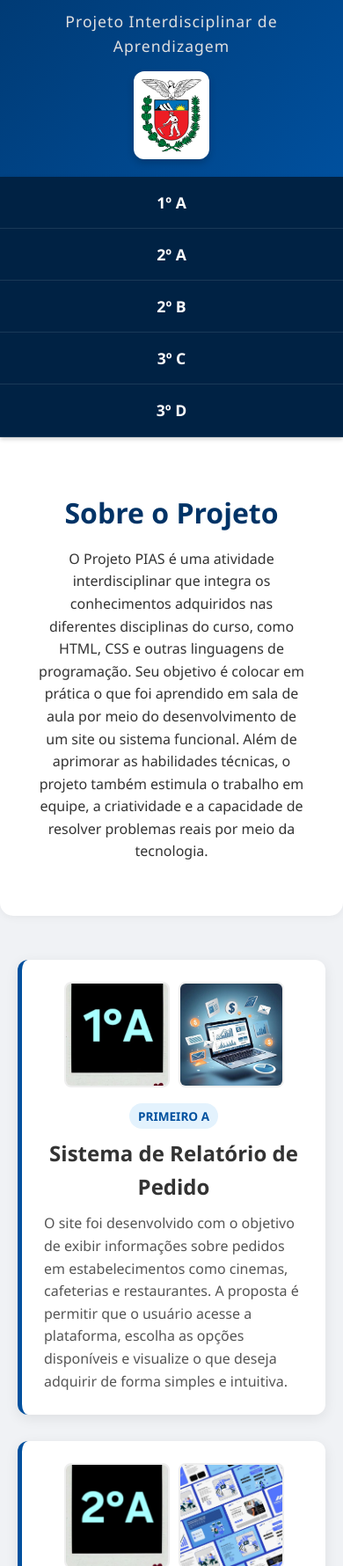
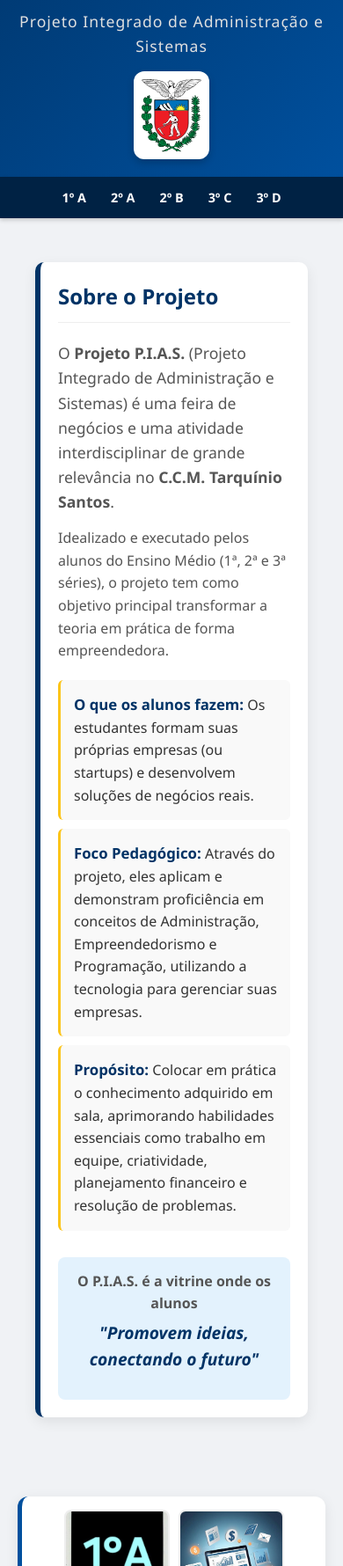
Before and after one commit to M3lssa/descri-o-do-pias, a plain HTML site: page index.html in a window 390 px wide. Shown: the part 220-2000 px from the top of the page at 88% size. Drawn offline with Linux system fonts and the light colour scheme.

Commit message:
Add files via upload

```diff
--- a/index.html
+++ b/index.html
@@ -17,7 +17,7 @@
                 <p class="rainbow">
                     <span id="pp">P.</span><span id="ii">I.</span><span id="aa">A.</span><span id="ss">S.</span>
                 </p>
-                <p class="subtitulo">Projeto Interdisciplinar de Aprendizagem</p>
+                <p class="subtitulo">Projeto Integrado de Administração e Sistemas</p>
             </div>
 
             <img class="parana" src="imagens/Brasão_do_Paraná.svg" alt="Brasão PR" onerror="this.style.display='none'">
@@ -37,9 +37,35 @@
     <main>
         <section id="pias" class="intro-section">
             <div class="container">
-                <h1>Sobre o Projeto</h1>
-                <p>O Projeto PIAS é uma atividade interdisciplinar que integra os conhecimentos adquiridos nas diferentes disciplinas do curso, como HTML, CSS e outras linguagens de programação. Seu objetivo é colocar em prática o que foi aprendido em sala de aula por meio do desenvolvimento de um site ou sistema funcional. Além de aprimorar as habilidades técnicas, o projeto também estimula o trabalho em equipe, a criatividade e a capacidade de resolver problemas reais por meio da tecnologia.</p>
-            </div>
+
+                <div class="quadro-texto">
+                    <h1>Sobre o Projeto</h1>
+
+                    <p class="texto-destaque">
+                        O <strong>Projeto P.I.A.S.</strong> (Projeto Integrado de Administração e Sistemas) é uma feira de negócios e uma atividade interdisciplinar de grande relevância no <strong>C.C.M. Tarquínio Santos</strong>.
+                    </p>
+
+                    <p>
+                        Idealizado e executado pelos alunos do Ensino Médio (1ª, 2ª e 3ª séries), o projeto tem como objetivo principal transformar a teoria em prática de forma empreendedora.
+                    </p>
+
+                    <ul class="lista-projetos">
+                        <li>
+                            <strong>O que os alunos fazem:</strong> Os estudantes formam suas próprias empresas (ou startups) e desenvolvem soluções de negócios reais.
+                        </li>
+                        <li>
+                            <strong>Foco Pedagógico:</strong> Através do projeto, eles aplicam e demonstram proficiência em conceitos de Administração, Empreendedorismo e Programação, utilizando a tecnologia para gerenciar suas empresas.
+                        </li>
+                        <li>
+                            <strong>Propósito:</strong> Colocar em prática o conhecimento adquirido em sala, aprimorando habilidades essenciais como trabalho em equipe, criatividade, planejamento financeiro e resolução de problemas.
+                        </li>
+                    </ul>
+
+                    <div class="frase-final">
+                        <p>O P.I.A.S. é a vitrine onde os alunos <br> <em>"Promovem ideias, conectando o futuro"</em></p>
+                    </div>
+                </div>
+                </div>
         </section>
 
         <div class="container">
@@ -51,9 +77,9 @@
                 </div>
                 <div class="texto-turma">
                     <span class="tag-turma">Primeiro A</span>
-                    <h2>Sistema de Relatório de Pedido</h2>
+                    <h2>Sistema Para Pedido</h2>
                     <p>
-                        O site foi desenvolvido com o objetivo de exibir informações sobre pedidos em estabelecimentos como cinemas, cafeterias e restaurantes. A proposta é permitir que o usuário acesse a plataforma, escolha as opções disponíveis e visualize o que deseja adquirir de forma simples e intuitiva.
+                        O página foi desenvolvido com o objetivo de exibir informações sobre pedidos em estabelecimentos como cinemas, cafeterias e restaurantes. A proposta é permitir que o usuário acesse a plataforma, escolha as opções disponíveis e visualize o que deseja adquirir de forma simples e intuitiva.
                     </p>
                 </div>
             </section>
@@ -67,7 +93,7 @@
                     <span class="tag-turma">Segundo A</span>
                     <h2>Divulgação Empresarial</h2>
                     <p>
-                        Desenvolvido para funcionar como um cartão de visita digital. Oferece informações sobre a identidade da empresa, serviços e formas de contato. O objetivo é fornecer uma plataforma online acessível onde visitantes possam entender o negócio rapidamente.
+                        Desenvolvido para funcionar como um cartão de visita digital e eventualmente comercialização. Oferece informações sobre a identidade da empresa, serviços e formas de contato. O objetivo é fornecer uma plataforma online acessível onde visitantes possam entender o negócio rapidamente.
                     </p>
                 </div>
             </section>
@@ -79,9 +105,9 @@
                 </div>
                 <div class="texto-turma">
                     <span class="tag-turma">Segundo B</span>
-                    <h2>O Cliente</h2>
+                    <h2>Empreendedorismo</h2>
                     <p>
-                        Esta turma atua como cliente, fornecendo descrições detalhadas (briefing). Eles definem preferências de design, funcionalidades e cores. Essas informações são essenciais para que a equipe de desenvolvimento crie uma plataforma personalizada e alinhada à identidade da empresa.
+                        O objetivo é a criação e validação do modelo de negócio. Os alunos focam na transformação de ideias em projetos economicamente viáveis, definindo a proposta de valor, o público-alvo e as estratégias de mercado para o futuro empreendimento.
                     </p>
                 </div>
             </section>
@@ -109,7 +135,7 @@
                     <span class="tag-turma">Terceiro D</span>
                     <h2>Plano de Negócios</h2>
                     <p>
-                        Estruturação completa de empresas, envolvendo divulgação, atendimento, fluxo de caixa e logística. Projetos incluem comercialização de camisetas, setor de beleza, saúde e eventos.
+                        Estruturação completa de empresas, envolvendo divulgação, atendimento, fluxo de caixa e logística. Projetos incluem setores de varejo, beleza, saúde, eventos, etc.
                     </p>
                 </div>
             </section>
--- a/style.css
+++ b/style.css
@@ -33,18 +33,16 @@ header {
     padding: 0 20px;
 }
 
-/* --- LOGOS COM FUNDO BRANCO (Ajuste solicitado) --- */
+/* LOGOS COM FUNDO BRANCO */
 .logotipo, .parana {
     height: 100px;
     object-fit: contain;
-
     background-color: white; /* Fundo branco para destaque */
-    padding: 8px; /* Espaço interno para a imagem "respirar" */
+    padding: 8px; /* Espaço interno */
     border-radius: 12px; /* Cantos arredondados */
-    box-shadow: 0 4px 8px rgba(0,0,0,0.2); /* Sombra suave */
+    box-shadow: 0 4px 8px rgba(0,0,0,0.2);
 }
 
-/* Título Central */
 .titulo-principal {
     text-align: center;
 }
@@ -58,10 +56,10 @@ header {
 }
 
 /* Cores das letras do título */
-#pp { color: #ff6b6b; } /* Vermelho suave */
-#ii { color: #51cf66; } /* Verde suave */
-#aa { color: #4dabf7; } /* Azul suave */
-#ss { color: #fcc419; } /* Amarelo ouro */
+#pp { color: #ff6b6b; }
+#ii { color: #51cf66; }
+#aa { color: #4dabf7; }
+#ss { color: #fcc419; }
 
 .subtitulo {
     font-size: 1.1rem;
@@ -83,6 +81,9 @@ header {
 .menu ul {
     list-style: none;
     text-align: center;
+    display: flex;
+    justify-content: center;
+    flex-wrap: wrap; /* Permite ajustar em telas menores */
 }
 
 .menu li {
@@ -100,7 +101,7 @@ header {
 }
 
 .menu a:hover {
-    background-color: #00509e; /* Azul mais claro no hover */
+    background-color: #00509e;
     color: #fcc419; /* Texto amarelo no hover */
 }
 
@@ -113,20 +114,82 @@ header {
     padding: 20px;
 }
 
-/* Seção de Introdução */
+/* =========================================
+   SEÇÃO "QUADRO BONITO" (SOBRE O PROJETO)
+   ========================================= */
 .intro-section {
-    background-color: white;
-    text-align: center;
-    padding: 40px 20px;
-    margin-bottom: 30px;
-    border-radius: 0 0 15px 15px; /* Arredonda só em baixo */
-    box-shadow: 0 2px 10px rgba(0,0,0,0.05);
+    padding: 30px 20px;
+    background-color: transparent;
 }
 
-.intro-section h1 {
+/* O "Quadro" em si */
+.quadro-texto {
+    background-color: #ffffff;
+    padding: 40px;
+    border-radius: 10px;
+    box-shadow: 0 5px 15px rgba(0, 0, 0, 0.08);
+    border-left: 6px solid #003366; /* Detalhe azul lateral */
+    text-align: left;
+    margin-bottom: 20px;
+}
+
+.quadro-texto h1 {
     color: #003366;
+    font-size: 2rem;
+    margin-bottom: 20px;
+    border-bottom: 1px solid #eee;
+    padding-bottom: 10px;
+}
+
+.texto-destaque {
+    font-size: 1.1rem;
+    color: #333;
     margin-bottom: 15px;
-    font-size: 2rem;
+}
+
+.quadro-texto p {
+    color: #555;
+    line-height: 1.6;
+    margin-bottom: 15px;
+}
+
+/* Lista estilizada do quadro */
+.lista-projetos {
+    list-style: none;
+    margin: 20px 0;
+    padding: 0;
+}
+
+.lista-projetos li {
+    background-color: #f9f9f9;
+    margin-bottom: 10px;
+    padding: 15px;
+    border-radius: 6px;
+    border-left: 3px solid #fcc419; /* Detalhe amarelo */
+}
+
+.lista-projetos strong {
+    color: #003366;
+    font-size: 1.05rem;
+}
+
+/* Frase final do quadro */
+.frase-final {
+    text-align: center;
+    margin-top: 30px;
+    background-color: #e3f2fd;
+    padding: 15px;
+    border-radius: 8px;
+    color: #00509e;
+    font-weight: bold;
+}
+
+.frase-final em {
+    display: block;
+    font-size: 1.2rem;
+    margin-top: 5px;
+    color: #003366;
+    font-style: italic;
 }
 
 /* =========================================
@@ -136,19 +199,18 @@ header {
     background-color: white;
     margin-bottom: 30px;
     border-radius: 12px;
-    box-shadow: 0 4px 15px rgba(0,0,0,0.08); /* Sombra elegante */
-    display: flex; /* Alinha imagem e texto lado a lado */
+    box-shadow: 0 4px 15px rgba(0,0,0,0.08);
+    display: flex;
     align-items: center;
     padding: 25px;
     transition: transform 0.2s;
-    border-left: 5px solid #00509e; /* Detalhe colorido na lateral */
+    border-left: 5px solid #00509e;
 }
 
 .card-turma:hover {
-    transform: translateY(-5px); /* Efeito de elevação ao passar mouse */
+    transform: translateY(-5px);
 }
 
-/* Imagens dentro dos cards */
 .imagens-turma {
     flex: 1;
     display: flex;
@@ -160,12 +222,11 @@ header {
 .imagens-turma img {
     width: 120px;
     height: 120px;
-    object-fit: cover; /* Corta a imagem para preencher o quadrado */
+    object-fit: cover;
     border-radius: 8px;
     border: 2px solid #eee;
 }
 
-/* Texto dentro dos cards */
 .texto-turma {
     flex: 2;
     padding-left: 30px;
@@ -216,31 +277,63 @@ footer p {
 }
 
 /* =========================================
-   RESPONSIVIDADE (CELULAR)
+   RESPONSIVIDADE (CORREÇÃO MOBILE)
    ========================================= */
 @media (max-width: 768px) {
+    /* Header ajustado */
     .header-content {
         flex-direction: column;
         gap: 15px;
     }
 
+    /* MENU OTIMIZADO PARA CELULAR */
+    .menu {
+        position: relative; /* Solta o menu para não cobrir a tela */
+    }
+
+    .menu ul {
+        justify-content: center;
+        flex-wrap: wrap; /* Botões lado a lado */
+    }
+
+    .menu li {
+        display: inline-block;
+        width: auto; /* Tamanho automático */
+    }
+
+    .menu a {
+        padding: 10px 12px; /* Botões menores */
+        font-size: 0.9rem; /* Letra menor */
+        margin: 2px; /* Espacinho entre eles */
+        border-radius: 4px;
+    }
+
+    /* Quadro Texto ajustado */
+    .quadro-texto {
+        padding: 20px;
+    }
+    .quadro-texto h1 {
+        font-size: 1.5rem;
+    }
+
+    /* Cards ajustados */
     .card-turma {
-        flex-direction: column; /* Empilha: imagem em cima, texto embaixo */
+        flex-direction: column;
         text-align: center;
+        padding: 15px;
+    }
+
+    .imagens-turma {
+        min-width: auto;
+        margin-bottom: 15px;
     }
 
     .texto-turma {
         padding-left: 0;
-        padding-top: 20px;
         text-align: center;
     }
 
     .texto-turma p {
-        text-align: left; /* Mantém o texto alinhado à esquerda para leitura */
-    }
-
-    .menu li {
-        display: block; /* Menu vertical no celular */
-        border-bottom: 1px solid rgba(255,255,255,0.1);
+        text-align: left;
     }
 }
```
